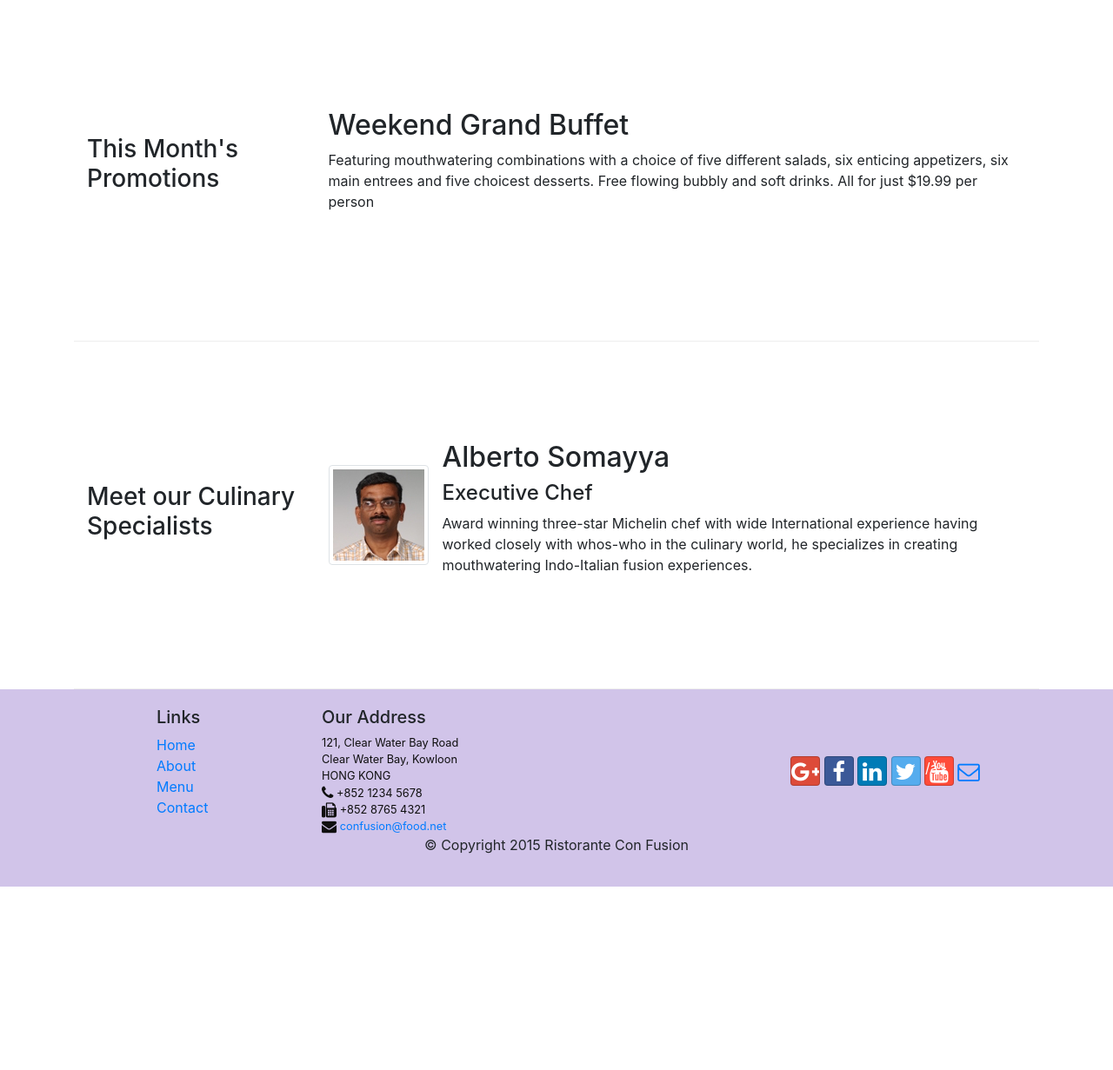
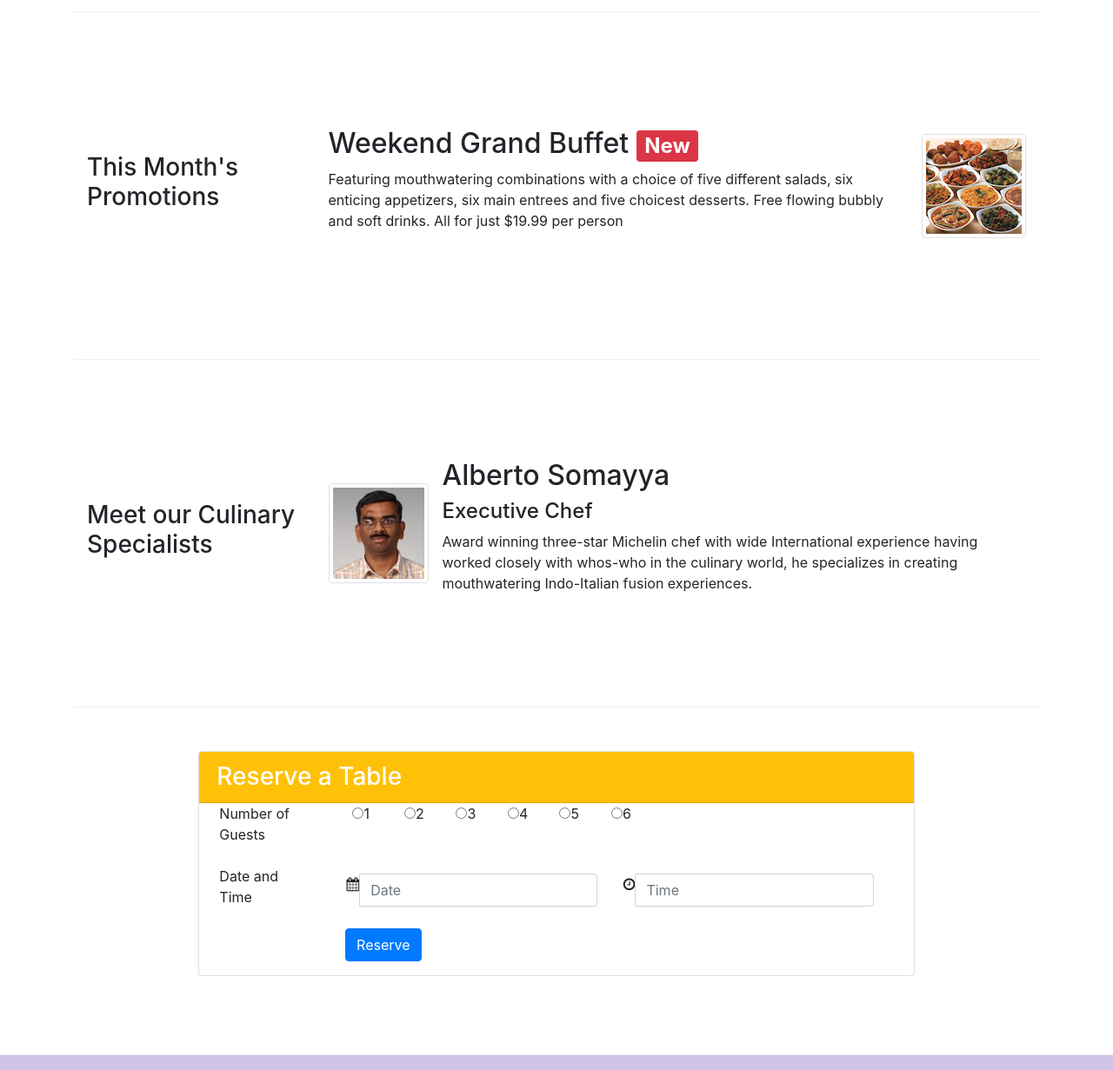
Before and after one commit to mkebrewerfan/conFusion, a website: page index.html in a window 1280 px wide. Shown: the part 720-1951 px from the top of the page at 87% size. Before the commit the page ends 1740 px from the top, so only its background shows below. Drawn offline with nearby package versions, Linux system fonts and the light colour scheme.

Commit message:
boostrap assign2

```diff
--- a/index.html
+++ b/index.html
@@ -35,13 +35,17 @@
     </nav>
     <header class="jumbotron">
         <div class="container">
-            <div class="row row-header" >
-                <div class="col-12 col-sm-8">
+            <div class="row row-header">
+                <div class="col-12 col-sm-6">
                     <h1>Ristorante con Fusion</h1>
-                    <p>We take inspiration from the World's best cuisines, and create a unique fusion experience. Our lipsmacking creations will tickle your culinary senses!</p>
+                    <p>We take inspiration from the World's best cuisines, and create a unique fusion experience. Our lipsmacking
+                        creations will tickle your culinary senses!</p>
                 </div>
-                <div class="col col-sm align-self-center">
+                <div class="col col-sm-3 align-self-center">
                    <img src="img/logo.png" class="img-fluid">
+                </div>
+                <div class="col col-sm-3 align-self-center">
+                    <a href="#reserve_table" class="btn btn-warning btn-sm btn-block">Reserve Table</a>
                 </div>
 
             </div>
@@ -58,7 +62,8 @@
                     <img class="d-flex mr-3 img-thumbnail align-self-center" src="img/uthappizza.png" alt="uthappizza">
                     <div class="media-body">
                         <h2 class="mt-0">Uthappizza <span class="badge badge-danger">HOT</span> <span class="badge badge-pill badge-default">$4.99</span></h2>
-                     <p>A unique combination of Indian Uthappam (pancake) and Italian pizza, topped with Cerignola olives, ripe vine cherry tomatoes, Vidalia onion, Guntur chillies and Buffalo Paneer.</p>
+                        <p>A unique combination of Indian Uthappam (pancake) and Italian pizza, topped with Cerignola olives,
+                            ripe vine cherry tomatoes, Vidalia onion, Guntur chillies and Buffalo Paneer.</p>
                     </div>
                 </div>
             </div>
@@ -66,12 +71,21 @@
 
 
         <div class="row row-content align-items-center">
-            <div class="col-sm-4 col-md-3">
+            <div class="col-sm-4 col-md-3 flex-first">
                 <h3>This Month's Promotions</h3>
             </div>
-            <div class="col-sm col-md">
-                <h2>Weekend Grand Buffet</h2>
-                <p>Featuring mouthwatering combinations with a choice of five different salads, six enticing appetizers, six main entrees and five choicest desserts. Free flowing bubbly and soft drinks. All for just $19.99 per person </p>
+            <div class="col-sm col-md flex-last">
+                <div class="media">
+                    <div class="media-body">
+                        <h2>Weekend Grand Buffet
+                            <span class="badge badge-danger">New</span>
+                        </h2>
+                        <p>Featuring mouthwatering combinations with a choice of five different salads, six enticing appetizers,
+                            six main entrees and five choicest desserts. Free flowing bubbly and soft drinks. All for just
+                            $19.99 per person </p>
+                    </div>
+                    <img class="d-flex img-thumbnail ml-3 align-self-center" src="img/buffet.png" alt="Buffet">
+                </div>
             </div>
         </div>
 
@@ -85,13 +99,70 @@
                     <div class="media-body">
                         <h2 class="mt-0">Alberto Somayya</h2>
                         <h4>Executive Chef</h4>
-                      <p>Award winning three-star Michelin chef with wide International experience having worked closely with whos-who in the culinary world, he specializes in creating mouthwatering Indo-Italian fusion experiences. </p>
+                        <p>Award winning three-star Michelin chef with wide International experience having worked closely with
+                            whos-who in the culinary world, he specializes in creating mouthwatering Indo-Italian fusion
+                            experiences. </p>
                     </div>
                 </div>
             </div>
         </div>
     </div>
 
+    <div class="row row-content align-item-center">
+        <div class="col col-sm">
+        </div>
+        <div class="col-12 col-sm-8">
+            <div class="card" id="reserve_table">
+                <h3 class="card-header bg-warning text-white">Reserve a Table</h3>
+                <div class "card-block">
+                    <form>
+                        <div class="form-group row ml-2">
+                            <label for="reserve" class="col-12 col-sm-2">Number of Guests</label>
+
+                            <div class="col col-sm">
+                                <label class="radio-inline col-1"><input type="radio" id = "reserve" name="optradio">1</label>
+                                <label class="radio-inline col-1"><input type="radio" id = "reserve" name="optradio">2</label>
+                                <label class="radio-inline col-1"><input type="radio" id = "reserve" name="optradio">3</label>
+                                <label class="radio-inline col-1"><input type="radio" id = "reserve" name="optradio">4</label>
+                                <label class="radio-inline col-1"><input type="radio" id = "reserve" name="optradio">5</label>
+                                <label class="radio-inline col-1"><input type="radio" id = "reserve" name="optradio">6</label>
+                            </div>
+                        </div>
+
+
+                        <div class="form-group row ml-2">
+                                <label for="date" class="col-12 col-sm-2">Date and Time</label>
+
+                            <div class="form-inline">
+                                <div class="input-group ml-2 col col-sm">
+                                    <div class="input-group-addon"><i class="fa fa-calendar"></i></div>
+                                    <input class="form-control" type="text" name="date" id="date" placeholder="Date">
+                                </div>
+
+                                <label class="sr-only" for="time"></label>
+                                <div class="input-group col col-sm">
+                                    <div class="input-group-addon"><i class="fa fa-clock-o"></i></div>
+                                    <input class="form-control" type="text" name="time" id="time" placeholder="Time">
+                                </div>
+
+
+                            </div>
+                        </div>
+                        <div class="form-group row ml-3 mt-3 mb-3">
+                            <div class="offset-2 col col-sm">
+                                <button type="submit" class="btn btn-primary">Reserve</button>
+                            </div>
+                        </div>
+
+                    </form>
+                </div>
+            </div>
+        </div>
+        <div class="col col-sm">
+        </div>
+
+
+    </div>
     <footer class="footer">
         <div class="container">
             <div class="row">
@@ -107,9 +178,7 @@
                 <div class="col-6 col-sm-5">
                     <h5>Our Address</h5>
                     <address>
-		              121, Clear Water Bay Road<br>
-		              Clear Water Bay, Kowloon<br>
-		              HONG KONG<br>
+                        121, Clear Water Bay Road<br> Clear Water Bay, Kowloon<br> HONG KONG<br>
                         <i class="fa fa-phone fa-lg"></i> +852 1234 5678<br>
                         <i class="fa fa-fax fa-lg"></i> +852 8765 4321<br>
                         <i class="fa fa-envelope fa-lg"></i> <a href="mailto:confusion@food.net">confusion@food.net</a>
```
Lines whose indentation alone changed are shown as unchanged.
